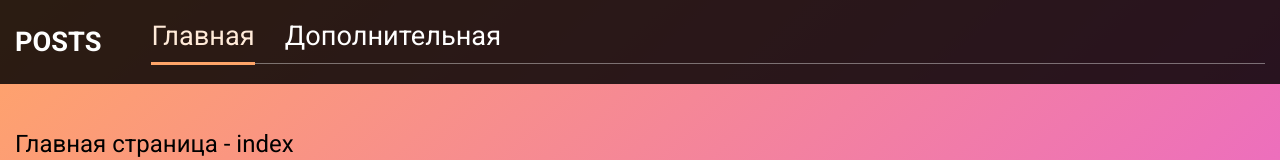
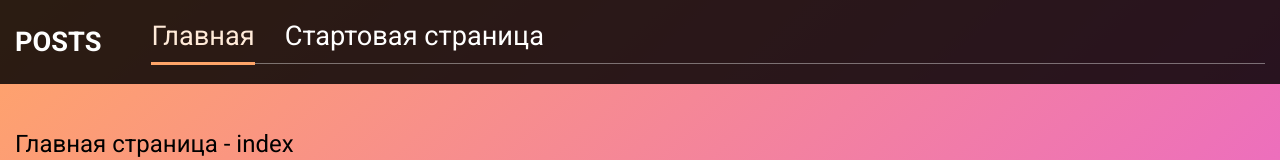
Before and after one commit to Binatik/posts, a React app: page / in a window 1280 px wide. Shown: the top 160 px of the page. Built offline with nearby package versions, Linux system fonts and the light colour scheme.

Commit message:
декомпозиция  header

```diff
--- /dev/null
+++ b/src/components/UI/ListItems.jsx
@@ -0,0 +1,69 @@
+import React from "react";
+import styled from "styled-components";
+import { NavLink } from "react-router-dom";
+
+const List = styled.ul`
+  display: flex;
+  flex-wrap: wrap;
+  list-style-type: none;
+  padding: 0;
+`;
+
+const Item = styled.li`
+  position: relative;
+  margin: 0 30px 0 0;
+
+  &:last-child {
+    margin: 0;
+  }
+`;
+
+const Link = styled(NavLink)`
+  display: inline-block;
+  margin: 0 0 10px 0;
+  font-weight: 500;
+  color: ${props => props.theme.colors.primary};
+  text-decoration: none;
+  transition: color 0.1s;
+
+  &::before {
+    content: "";
+    position: absolute;
+    left: 0;
+    bottom: -2px;
+    width: 0;
+    height: 3px;
+    background-color: ${props => props.theme.colors.backgrounds[0]};
+    transition: width 0.2s;
+  }
+
+  &:hover {
+    color: ${props => props.theme.colors.backgrounds[0]};
+  }
+
+  &.active {
+    color: ${props => props.theme.colors.secondary};
+  }
+
+  &.active::before {
+    width: 100%;
+  }
+
+  ${props => props.theme.fontStyle.links};
+`;
+
+const ListItems = ({ items }) => {
+  return (
+    <>
+      <List>
+        {items.map(({ path, title }) => (
+          <Item key={path}>
+            <Link to={path}>{title}</Link>
+          </Item>
+        ))}
+      </List>
+    </>
+  );
+};
+
+export { ListItems };
--- /dev/null
+++ b/src/components/UI/Logo.jsx
@@ -0,0 +1,22 @@
+import React from "react";
+import styled from "styled-components";
+import { NavLink } from "react-router-dom";
+
+const LogoLink = styled(NavLink)`
+  margin: 0 50px 0 0;
+  color: ${props => props.theme.colors.primary};
+  font-weight: 700;
+  text-transform: uppercase;
+
+  ${props => props.theme.fontStyle.links};
+`;
+
+const Logo = () => {
+  return (
+    <>
+      <LogoLink to="/">Posts</LogoLink>
+    </>
+  );
+};
+
+export { Logo };
--- a/src/components/layout/Header.jsx
+++ b/src/components/layout/Header.jsx
@@ -1,96 +1,36 @@
-import React from "react";
+import React, { useState } from "react";
 import styled from "styled-components";
-import { NavLink } from "react-router-dom";
 
 import { Container } from "@src/store/styled/styleComponents";
 
 import { Burger } from "@cmp/UI/Burger";
-
-const LogoLink = styled(NavLink)`
-  margin: 0 50px 0 0;
-  color: ${props => props.theme.colors.primary};
-  font-weight: 700;
-  text-transform: uppercase;
-
-  ${props => props.theme.fontStyle.links};
-`;
+import { Logo } from "@cmp/UI/Logo";
+import { ListItems } from "@cmp/UI/ListItems";
 
 const Navigation = styled.nav`
   border-bottom: 1px solid ${props => props.theme.colors.surface};
   flex: 1 1 100%;
 `;
 
-const List = styled.ul`
-  display: flex;
-  flex-wrap: wrap;
-  list-style-type: none;
-  padding: 0;
-`;
+const Header = () => {
+  const [items, setItems] = useState([
+    {
+      path: "/",
+      title: "Главная",
+    },
+    {
+      path: "/started",
+      title: "Стартовая страница",
+    },
+  ]);
 
-const Item = styled.li`
-  position: relative;
-  margin: 0 30px 0 0;
-
-  &:last-child {
-    margin: 0;
-  }
-`;
-
-const Link = styled(NavLink)`
-  display: inline-block;
-  margin: 0 0 10px 0;
-  font-weight: 500;
-  color: ${props => props.theme.colors.primary};
-  text-decoration: none;
-  transition: color 0.1s;
-
-  &::before {
-    content: "";
-    position: absolute;
-    left: 0;
-    bottom: -2px;
-    width: 0;
-    height: 3px;
-    background-color: ${props => props.theme.colors.backgrounds[0]};
-    transition: width 0.2s;
-  }
-
-  &:hover {
-    color: ${props => props.theme.colors.backgrounds[0]};
-  }
-
-  &.active {
-    color: ${props => props.theme.colors.secondary};
-  }
-
-  &.active::before {
-    width: 100%;
-  }
-
-  ${props => props.theme.fontStyle.links};
-`;
-
-const Header = ({ ...props }) => {
   return (
     <>
       <Header.Header>
         <Header.Body>
-          <LogoLink {...props} to="/">
-            Posts
-          </LogoLink>
+          <Logo />
           <Navigation>
-            <List>
-              <Item>
-                <Link {...props} to="/">
-                  Главная
-                </Link>
-              </Item>
-              <Item>
-                <Link {...props} to="started">
-                  Дополнительная
-                </Link>
-              </Item>
-            </List>
+            <ListItems items={items} />
           </Navigation>
           <Burger />
         </Header.Body>
```
